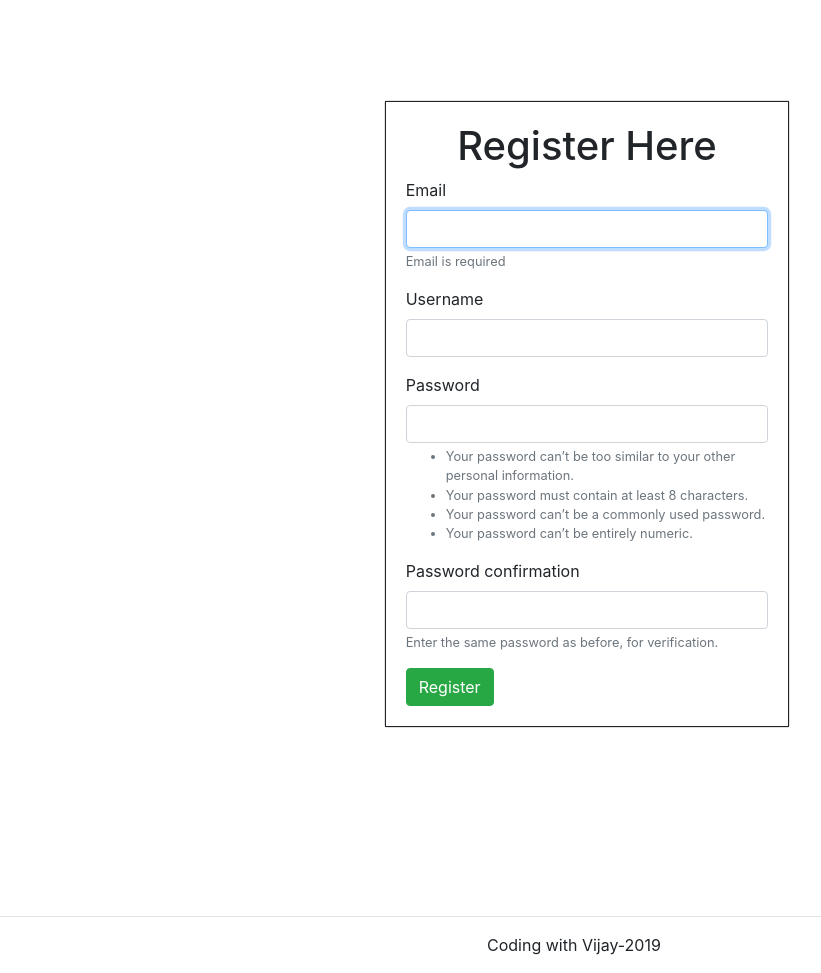
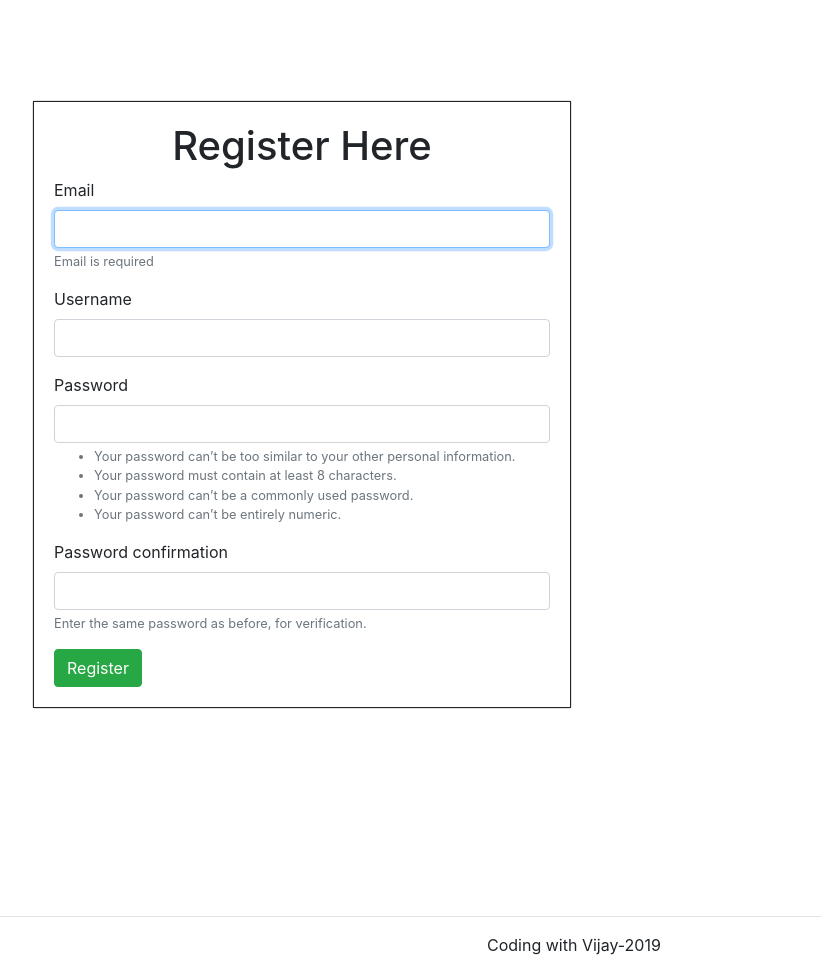
Before and after one commit to vijaykanth1729/Django-Customizing-User-Model, a Django app: page /register/ in a window 1280 px wide. Shown: the part 77-1050 px from the top of the page, without its empty margins (53-874 px from the left). Run offline with Django 3.2, Linux system fonts and the light colour scheme; some libraries are stand-ins or nearby versions.

Commit message:
updated login register and account forms

```diff
--- a/account/templates/account/account.html
+++ b/account/templates/account/account.html
@@ -2,8 +2,9 @@
 {% load crispy_forms_tags %}
 
 {% block content %}
-<div class="row justify-content-center" style="margin-top: 100px">
-    <div class="col-4">
+<div class="container" style="margin-top: 100px">
+    <div class="row">
+        <div class="col-6">
             <div class="card">
                 <div class="card-body" style="border: 1px solid;">
                     <center><h1>Update Your Account</h1></center>
@@ -17,6 +18,7 @@
             </div>
         </div>
     </div>
+</div>
 
 
 {% endblock %}
--- a/account/templates/account/register.html
+++ b/account/templates/account/register.html
@@ -3,10 +3,11 @@
 {% load crispy_forms_tags %}
 
 {% block content %}
-<div class="row justify-content-center" style="margin-top: 100px">
-    <div class="col-4">
-        <div  class="card">
-            <div  class="card-body" style="border: 1px solid;">
+<div class="container" style="margin-top: 100px">
+    <div class="row">
+        <div class="col-6">
+            <div class="card">
+                <div class="card-body" style="border: 1px solid;">
                     <center><h1>Register Here</h1></center>
                     <form method="post" novalidate>
                         {% csrf_token %}
@@ -19,4 +20,5 @@
             </div>
         </div>
     </div>
+</div>
 {% endblock %}
```
Also changed, not shown: account/templates/account/login.html (+4 -3 lines). Lines whose indentation alone changed are shown as unchanged.
